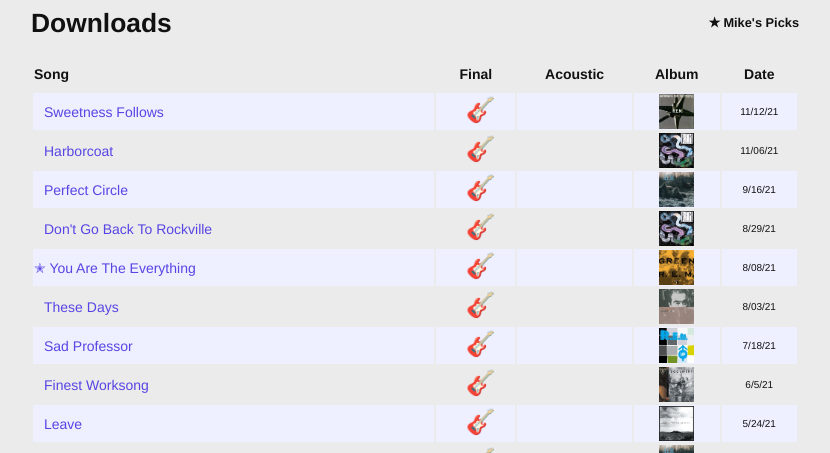
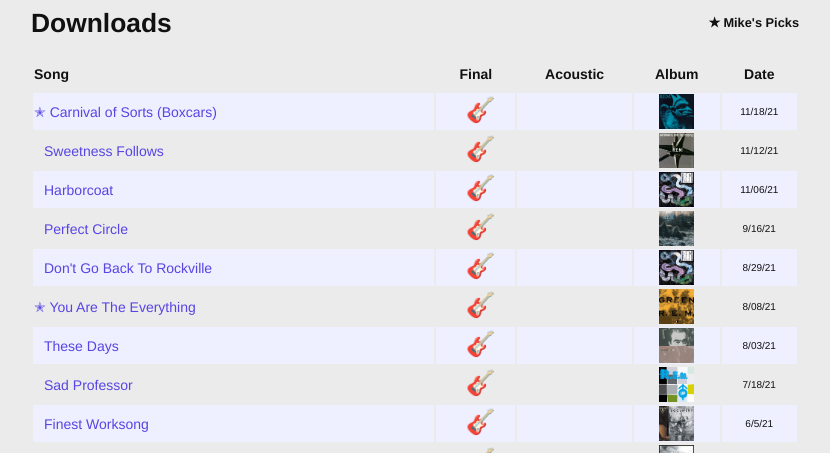
Before and after one commit to slatron/slatron.github.io, a Jekyll site: the page built from recordings.md, in a window 1280 px wide and 900 px high, cut to the strip 447-900 px from the top of the window. Shown: the whole strip, without its empty margins (225-1055 px from the left). Built offline with Jekyll 4.4.1, drawn with Linux system fonts in a browser that asks for light colours.

Commit message:
boxcar up

```diff
--- a/recordings.md
+++ b/recordings.md
@@ -27,6 +27,32 @@
   </thead>
 
   <tbody>
+    <tr class="row" id="boxcar">
+      <td data-th="Song">
+        <a class="star" href="https://drive.google.com/file/d/1NZY4rqSQykZGCzpDIiFzFC_RGpCnK6vb/view?usp=sharing" target="_blank">Carnival of Sorts (Boxcars)</a>
+        <svg x="0" y="0" viewBox="0 0 300.003 300.003" class="mobile-toggle icon-less" onClick="toggleRow('boxcar')">
+          <g>
+            <path fill="#0e9aef" d="M150.001,0c-82.843,0-150,67.159-150,150c0,82.838,67.157,150.003,150,150.003c82.838,0,150-67.165,150-150.003C300.001,67.159,232.838,0,150.001,0z M197.218,166.283H92.41c-8.416,0-15.238-6.821-15.238-15.238s6.821-15.238,15.238-15.238H197.22c8.416,0,15.238,6.821,15.238,15.238S205.634,166.283,197.218,166.283z" />
+          </g>
+        </svg>
+        <svg x="0" y="0" viewBox="0 0 300.003 300.003" class="mobile-toggle icon-more" onClick="toggleRow('boxcar')">
+          <g>
+            <path fill="#0e9aef" d="M150,0C67.159,0,0.001,67.159,0.001,150c0,82.838,67.157,150.003,149.997,150.003S300.002,232.838,300.002,150C300.002,67.159,232.839,0,150,0z M213.281,166.501h-48.27v50.469c-0.003,8.463-6.863,15.323-15.328,15.323c-8.468,0-15.328-6.86-15.328-15.328v-50.464H87.37c-8.466-0.003-15.323-6.863-15.328-15.328c0-8.463,6.863-15.326,15.328-15.328l46.984,0.003V91.057c0-8.466,6.863-15.328,15.326-15.328c8.468,0,15.331,6.863,15.328,15.328l0.003,44.787l48.265,0.005c8.466-0.005,15.331,6.86,15.328,15.328C228.607,159.643,221.742,166.501,213.281,166.501z"/>
+          </g>
+        </svg>
+      </td>
+      <td data-th="Final">
+        <a href="https://drive.google.com/file/d/1NZY4rqSQykZGCzpDIiFzFC_RGpCnK6vb/view?usp=sharing" target="_blank">🎸</a>
+      </td>
+      <td data-th="Acoustic">
+      </td>
+      <td data-th="Album">
+        <img loading="lazy" alt="Green" src="/ms_assets/images/albums/chronic.jpg" />
+      </td>
+      <td data-th="Date">
+        11/18/21
+      </td>
+    </tr>
     <tr class="row" id="sweetness">
       <td data-th="Song">
         <a href="https://drive.google.com/file/d/1SJv7ySMuFNbnMGsaC30egYQTyp3zt8i0/view?usp=sharing" target="_blank">Sweetness Follows</a>
```
Also changed, not shown: _posts/2021-02-06-begin-the-begin.md (+1 -0 lines), _posts/2021-11-18-21-boxcar-1.md (renamed from _posts/2021-11-12-21-boxcar-1.md, +9 -3 lines).
